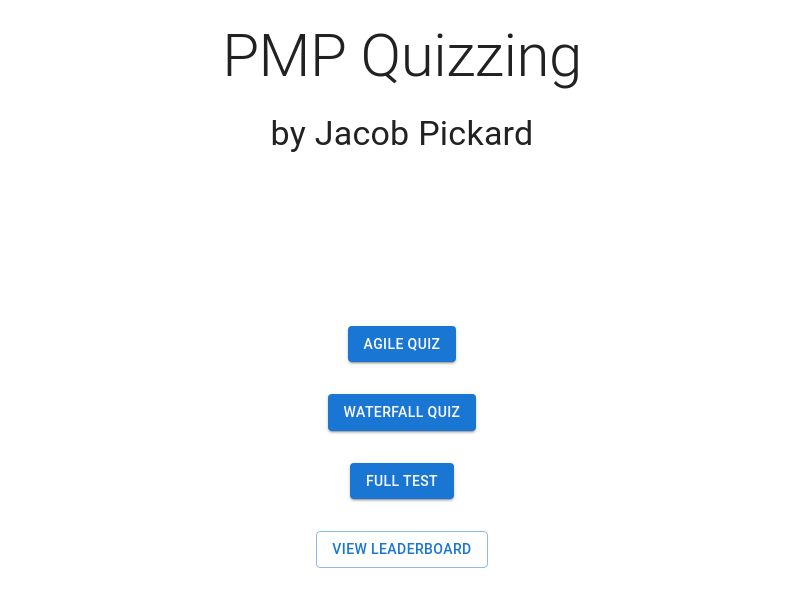
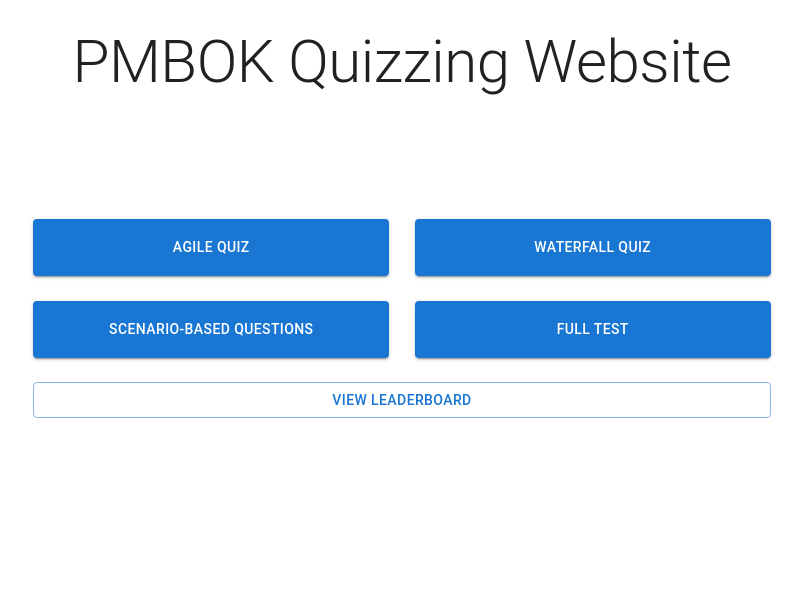
Before and after one commit to Jacob-Pickard/Quiz-App, a React (Vite) app: page / in a window 1280 px wide. Shown: the top 606 px of the page, without its empty margins (238-1041 px from the left). Built offline with nearby package versions, Linux system fonts and the light colour scheme.

Commit message:
Several Updates!
4th quiz category, CSS, Incorrect/Correct indicator

```diff
--- a/src/App.css
+++ b/src/App.css
@@ -1,21 +1,35 @@
 .app-container {
   text-align: center;
-  padding: 20px;
+  padding: 2vw; /* Relative padding */
 }
 
 .home-container {
   display: flex;
-  flex-direction: column;
-  align-items: center;
-  justify-content: center;
-  height: 70vh;
+  flex-direction: column; /* Stack elements vertically */
+  align-items: center; /* Center horizontally */
+  justify-content: center; /* Center vertically */
+  height: 50vh; /* Adjusted height to 50vh */
+  width: 100%; /* Full width */
 }
 
-.quiz-card {
-  margin: auto;
-  max-width: 600px;
-  padding: 20px;
-  box-shadow: 0px 4px 10px rgba(0, 0, 0, 0.1);
-  border-radius: 8px;
-  text-align: center;
+.home-button-grid {
+  display: grid;
+  grid-template-columns: repeat(2, 1fr); /* 2 columns for the 2x2 grid */
+  gap: 2vw; /* Spacing between buttons */
+  max-width: 60%; /* Limit grid width to 60% of the container */
+  width: 100%; /* Full width of container */
+  margin-bottom: 3vh; /* Space between grid and leaderboard button */
 }
+
+.home-button-grid .MuiButton-root {
+  width: 100%; /* Ensure all buttons take up the same width */
+  padding: 1rem 2rem; /* Relative padding for buttons */
+}
+
+.leaderboard-button {
+  width: 100%; /* Ensure the leaderboard button takes full width */
+  max-width: 60%; /* Limit the width of the leaderboard button */
+  padding: 1.2rem; /* Adjust padding for consistency */
+  margin-top: 3vh; /* Space above the leaderboard button */
+  align-self: center; /* Center it horizontally */
+}
--- a/src/App.jsx
+++ b/src/App.jsx
@@ -1,8 +1,8 @@
 import React from 'react';
 import { BrowserRouter as Router, Routes, Route, Link } from 'react-router-dom';
-import { ThemeProvider, createTheme, CssBaseline, Box, Button, Typography } from '@mui/material';
+import { ThemeProvider, createTheme, CssBaseline, Box, Button, Typography, Grid } from '@mui/material';
 import QuizPage from './components/QuizPage';
-import Leaderboard from './components/Leaderboard.jsx';
+import Leaderboard from './components/Leaderboard';
 import './App.css';
 
 const theme = createTheme({
@@ -19,15 +19,12 @@ function App() {
       <Router>
         <Box className="app-container">
           <Typography variant="h2" gutterBottom>
-            PMP Quizzing
-          </Typography>
-          <Typography variant='h4' gutterBottom>
-            by Jacob Pickard
+            PMBOK Quizzing Website
           </Typography>
           <Routes>
             <Route path="/" element={<Home />} />
             <Route path="/quiz/:category" element={<QuizPage />} />
-            <Route path="/Leaderboard" element={<Leaderboard />} />
+            <Route path="/leaderboard" element={<Leaderboard />} />
           </Routes>
         </Box>
       </Router>
@@ -38,20 +35,38 @@ function App() {
 function Home() {
   return (
     <Box className="home-container">
-      <Button variant="contained" component={Link} to="/quiz/agile" sx={{ m: 2 }}>
+      <div className="home-button-grid">
+        <Grid item xs={6} sm={6} md={6}>
+          <Button variant="contained" component={Link} to="/quiz/agile" className="MuiButton-root">
             Agile Quiz
           </Button>
-      <Button variant="contained" component={Link} to="/quiz/waterfall" sx={{ m: 2 }}>
+        </Grid>
+        <Grid item xs={6} sm={6} md={6}>
+          <Button variant="contained" component={Link} to="/quiz/waterfall" className="MuiButton-root">
             Waterfall Quiz
           </Button>
-      <Button variant="contained" component={Link} to="/quiz/full" sx={{ m: 2 }}>
+        </Grid>
+        <Grid item xs={6} sm={6} md={6}>
+          <Button variant="contained" component={Link} to="/quiz/scenario" className="MuiButton-root">
+            Scenario-Based Questions
+          </Button>
+        </Grid>
+        <Grid item xs={6} sm={6} md={6}>
+        <Button variant="contained" component={Link} to="/quiz/full" className="MuiButton-root">
             Full Test
           </Button>
-      <Button variant="outlined" component={Link} to="/Leaderboard" sx={{ m: 2 }}>
+        </Grid>
+      </div>
+      <Button variant="outlined" component={Link} to="/leaderboard" className="leaderboard-button">
         View Leaderboard
       </Button>
     </Box>
   );
 }
 
+
+
+
+
+
 export default App;
--- a/src/components/Leaderboard.jsx
+++ b/src/components/Leaderboard.jsx
@@ -1,43 +1,42 @@
 import React, { useState, useEffect } from 'react';
-import { Box, Typography, List, ListItem, Button } from '@mui/material';
+import { Box, Typography, List, ListItem, Button, Paper } from '@mui/material';
 import { Link } from 'react-router-dom';
 
 function Leaderboard() {
   const [scores, setScores] = useState([]);
 
   useEffect(() => {
-    const storedScores = JSON.parse(localStorage.getItem('Leaderboard')) || [];
+    const storedScores = JSON.parse(localStorage.getItem('leaderboard')) || [];
     setScores(storedScores);
   }, []);
 
-  const categories = ['agile', 'waterfall', 'full'];
+  const categories = ['agile', 'waterfall', 'full', 'scenario'];
 
   return (
     <Box sx={{ p: 3 }}>
       <Typography variant="h4" gutterBottom>
         Leaderboard
       </Typography>
-      <Button component={Link} to="/" variant="outlined" sx={{ mb: 3 }}>
-        Back to Home
-      </Button>
       {categories.map((category) => (
-        <Box key={category} sx={{ mt: 3, border: '1px solid #ccc', borderRadius: '8px', p: 2 }}>
-          <Typography variant="h5" sx={{ textTransform: 'capitalize' }}>
-            {category} Scores
+        <Paper elevation={3} sx={{ p: 2, mb: 3 }} key={category}>
+          <Typography variant="h5" sx={{ mb: 2 }}>
+            {category.toUpperCase()} Scores
           </Typography>
           <List>
             {scores
               .filter((entry) => entry.category === category)
               .sort((a, b) => b.score - a.score)
               .map((entry, index) => (
-                <ListItem key={index} sx={{ display: 'flex', justifyContent: 'space-between', px: 2 }}>
-                  <span>{index + 1}. {entry.name}</span>
-                  <span>{entry.score} points</span>
+                <ListItem key={index}>
+                  {index + 1}. {entry.name} - {entry.score} points
                 </ListItem>
               ))}
           </List>
-        </Box>
+        </Paper>
       ))}
+      <Button component={Link} to="/" variant="contained" sx={{ mt: 3 }}>
+        Back to Home
+      </Button>
     </Box>
   );
 }
--- /dev/null
+++ b/src/components/QuizPage.css
@@ -0,0 +1,30 @@
+.quiz-card {
+    margin: auto;
+    max-width: 600px;
+    padding: 20px;
+    text-align: center;
+    background-color: #f5f5f5;
+    border-radius: 8px;
+    box-shadow: 0px 4px 10px rgba(0, 0, 0, 0.1);
+  }
+
+  .quiz-card .MuiButton-root {
+    width: 100%; /* Make buttons take up the full width */
+    padding: 16px; /* Adjust padding for a consistent button size */
+    margin-bottom: 1rem; /* Space between buttons */
+  }
+
+  .quiz-card .MuiButton-root:last-child {
+    margin-bottom: 0; /* Remove margin from the last button */
+  }
+
+  .quiz-card .feedback {
+    font-size: 1.2rem;
+    font-weight: bold;
+    margin-top: 1rem;
+    color: green; /* Default to green for correct answers */
+  }
+
+  .quiz-card .feedback.incorrect {
+    color: red; /* Red for incorrect answers */
+  }
--- a/src/components/QuizPage.jsx
+++ b/src/components/QuizPage.jsx
@@ -1,7 +1,7 @@
 import React, { useState, useEffect } from 'react';
 import { Box, Button, Typography, Card, CardContent } from '@mui/material';
 import { useParams, Link, useNavigate } from 'react-router-dom';
-import '/src/App.css';
+import './QuizPage.css';
 
 const questions = {
   agile: [
@@ -17,20 +17,23 @@ const questions = {
     { question: 'Which of the following is a characteristic of the Waterfall model?', options: ['Iterative and incremental progress through the project lifecycle', 'Flexible scope and continuous delivery', 'Phases are completed in a linear and sequential manner', 'Emphasis on cross-functional team collaboration'], answer: 2 },
     { question: 'What is the first phase?', options: ['Planning', 'Initiation', 'Execution', 'Testing'], answer: 1 },
     { question: 'What is the purpose of a Sprint Review?', options: ['To review the project costs and budget', 'To ensure the project stays on track with the initial timeline', 'To showcase the work completed during the sprint and gather feedback from stakeholders', 'To define project requirements for the upcoming sprint.'], answer: 2 },
+    { question: 'During a project, a stakeholder requests a change. What is the first step?', options: ['Approve the change', 'Analyze the impact', 'Implement immediately', 'Reject the change'], answer: 1 },
+    { question: 'A team member reports a delay due to resource unavailability. What should the project manager do?', options: ['Reassign resources', 'Escalate to sponsor', 'Update the schedule', 'Conduct a team meeting'], answer: 3 },
   ],
-
-/*scenario: [
-  { question: 'Question here', options: ['0','1','2','3'], answer: 0-3 here},
-], */
+  scenario: [
+    { question: 'During a project, a stakeholder requests a change. What is the first step?', options: ['Approve the change', 'Analyze the impact', 'Implement immediately', 'Reject the change'], answer: 1 },
+    { question: 'A team member reports a delay due to resource unavailability. What should the project manager do?', options: ['Reassign resources', 'Escalate to sponsor', 'Update the schedule', 'Conduct a team meeting'], answer: 3 },
+  ],
 };
 
 function QuizPage() {
   const { category } = useParams();
   const [currentQuestion, setCurrentQuestion] = useState(0);
   const [score, setScore] = useState(0);
-  const [timer, setTimer] = useState(30);
+  const [timer, setTimer] = useState(10);
   const [completed, setCompleted] = useState(false);
   const [quizLocked, setQuizLocked] = useState(false);
+  const [answerFeedback, setAnswerFeedback] = useState(''); // Feedback state
   const navigate = useNavigate();
 
   const questionSet = questions[category];
@@ -49,21 +52,30 @@ function QuizPage() {
 
   const handleAnswer = (index) => {
     if (quizLocked) return;
-    if (index === questionSet[currentQuestion].answer) {
+
+    const correctAnswer = questionSet[currentQuestion].answer;
+    if (index === correctAnswer) {
       setScore((prev) => prev + timer);
+      setAnswerFeedback('Correct!'); // Feedback for correct answer
+    } else {
+      setAnswerFeedback('Incorrect!'); // Feedback for incorrect answer
     }
-    setTimer(30);
+
+    setTimer(10);
     if (currentQuestion < questionSet.length - 1) {
-      setCurrentQuestion((prev) => prev + 1);
+      setTimeout(() => {
+        setAnswerFeedback(''); // Reset feedback after a short delay
+        setCurrentQuestion((prev) => prev + 1);
+      }, 1000); // Delay for feedback visibility
     } else {
       setCompleted(true);
       setQuizLocked(true);
       const userName = prompt('Enter your name for the leaderboard:');
       if (userName) {
-        const scores = JSON.parse(localStorage.getItem('Leaderboard')) || [];
+        const scores = JSON.parse(localStorage.getItem('leaderboard')) || [];
         scores.push({ name: userName, score, category });
-        localStorage.setItem('Leaderboard', JSON.stringify(scores));
-        navigate('/Leaderboard');
+        localStorage.setItem('leaderboard', JSON.stringify(scores));
+        navigate('/leaderboard');
       }
     }
   };
@@ -86,7 +98,7 @@ function QuizPage() {
       <Box>
         <Typography variant="h4">Quiz Completed!</Typography>
         <Typography>Your Score: {score}</Typography>
-        <Button component={Link} to="/Leaderboard" variant="contained" sx={{ mt: 2 }}>
+        <Button component={Link} to="/leaderboard" variant="contained" sx={{ mt: 2 }}>
           View Leaderboard
         </Button>
         <Button component={Link} to="/" variant="outlined" sx={{ mt: 2 }}>
@@ -114,6 +126,18 @@ function QuizPage() {
             </Button>
           ))}
         </Box>
+        {answerFeedback && (
+          <Typography
+            variant="h6"
+            sx={{
+              color: answerFeedback === 'Correct!' ? 'green' : 'red',
+              mt: 2,
+              fontWeight: 'bold',
+            }}
+          >
+            {answerFeedback}
+          </Typography>
+        )}
         <Typography>Time Remaining: {timer} seconds</Typography>
         <Button component={Link} to="/" variant="outlined" sx={{ mt: 2 }}>
           Back to Home
```
Also changed, not shown: 1 other file (tests, documents, lock files or other folders). Lines whose indentation alone changed are shown as unchanged.
